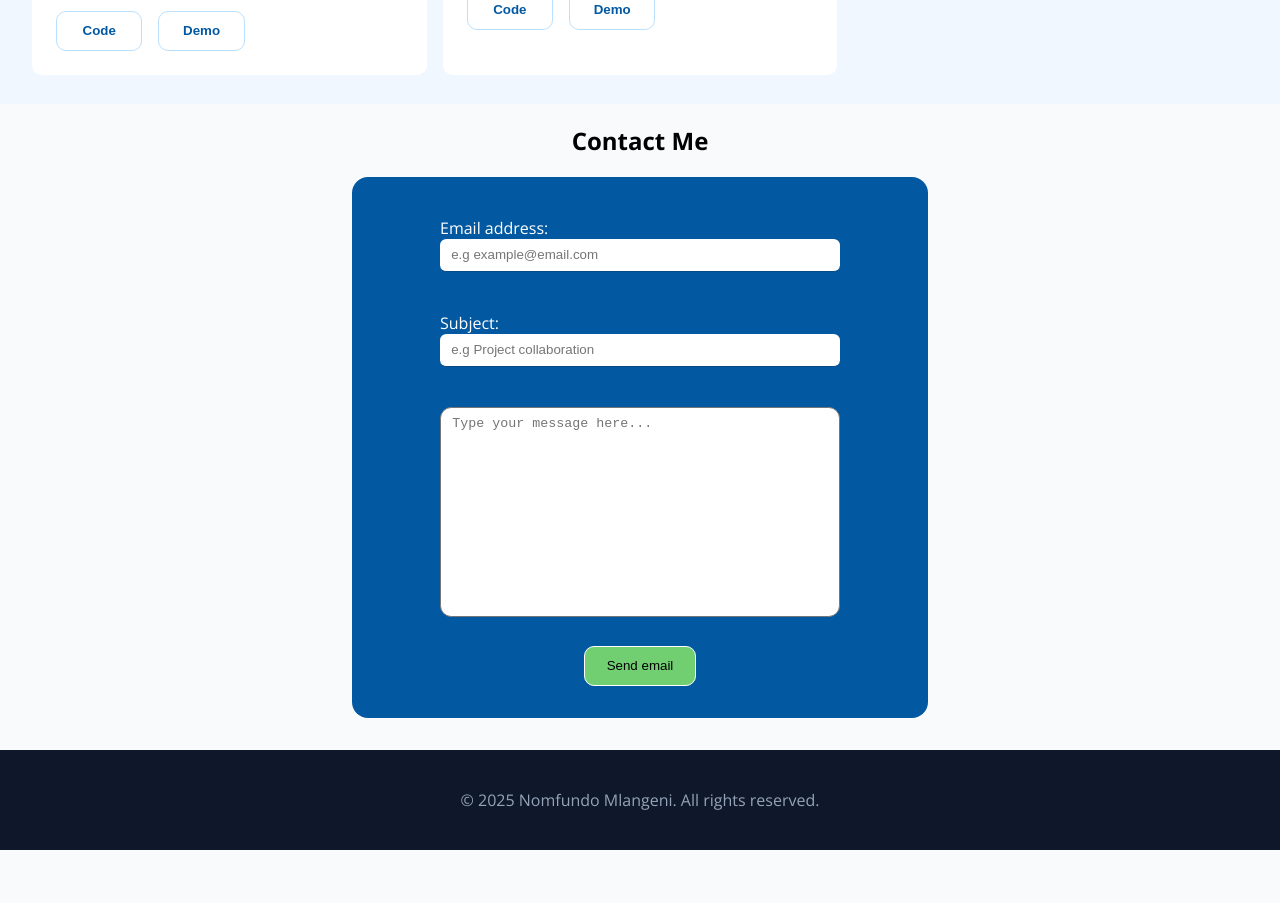
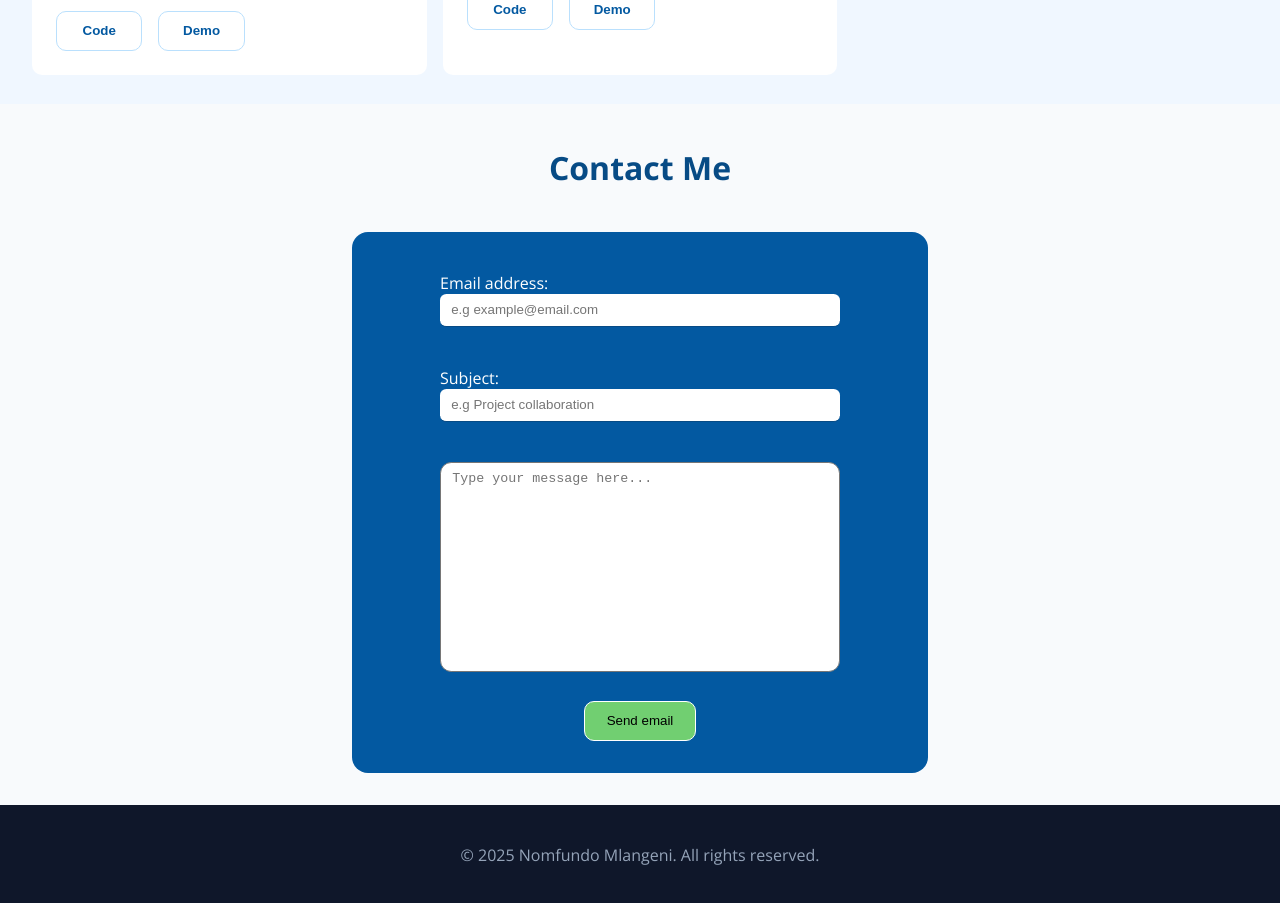
Before and after one commit to NomfundoFlorence/web-portfolio, a React (Vite) app in the folder client/: page / in a window 1280 px wide. Shown: the part 3020-3923 px from the top of the page. Before the commit the page ends 3870 px from the top, so only its background shows below. Built offline with nearby package versions, Linux system fonts and the light colour scheme.

Commit message:
contact section heading update

```diff
--- a/client/public/ContactForm.css
+++ b/client/public/ContactForm.css
@@ -3,21 +3,24 @@
   flex-direction: column;
   align-items: center;
   justify-content: center;
-  /* background-color: aquamarine; */
 }
 
 .contact-form {
-  /* background-color: burlywood; */
   background-color: #0359a1;
   color: #fff;
   display: flex;
   flex-direction: column;
   justify-content: center;
   align-items: center;
-  /* width: 80%; */
   padding: 0 2rem;
   border-radius: 1rem;
   margin-bottom: 2rem;
+}
+
+.contact > h1 {
+  color: #074b85;
+  padding: 1rem;
+  font-size: 2rem;
 }
 
 .contact-form label {
```
